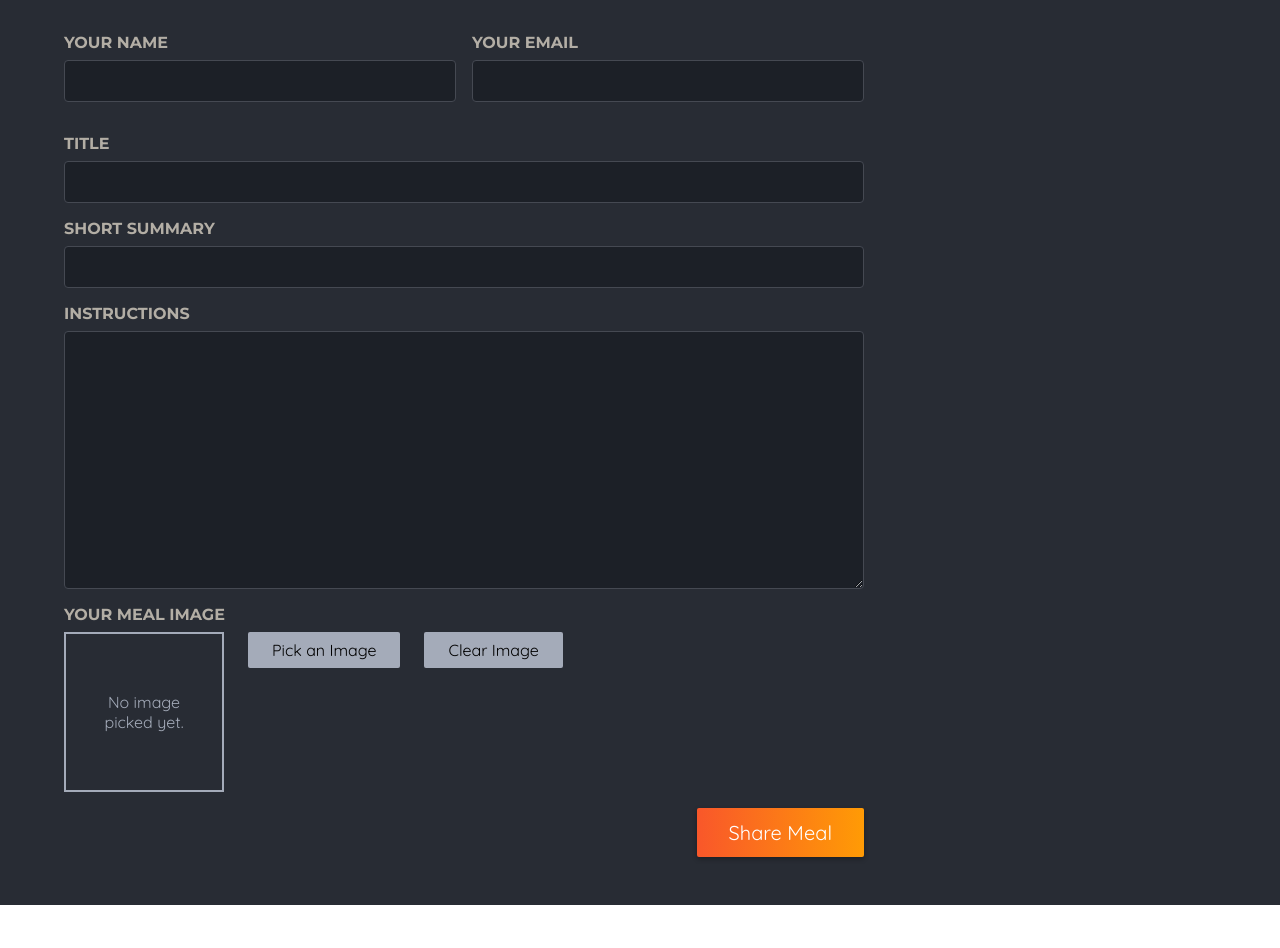
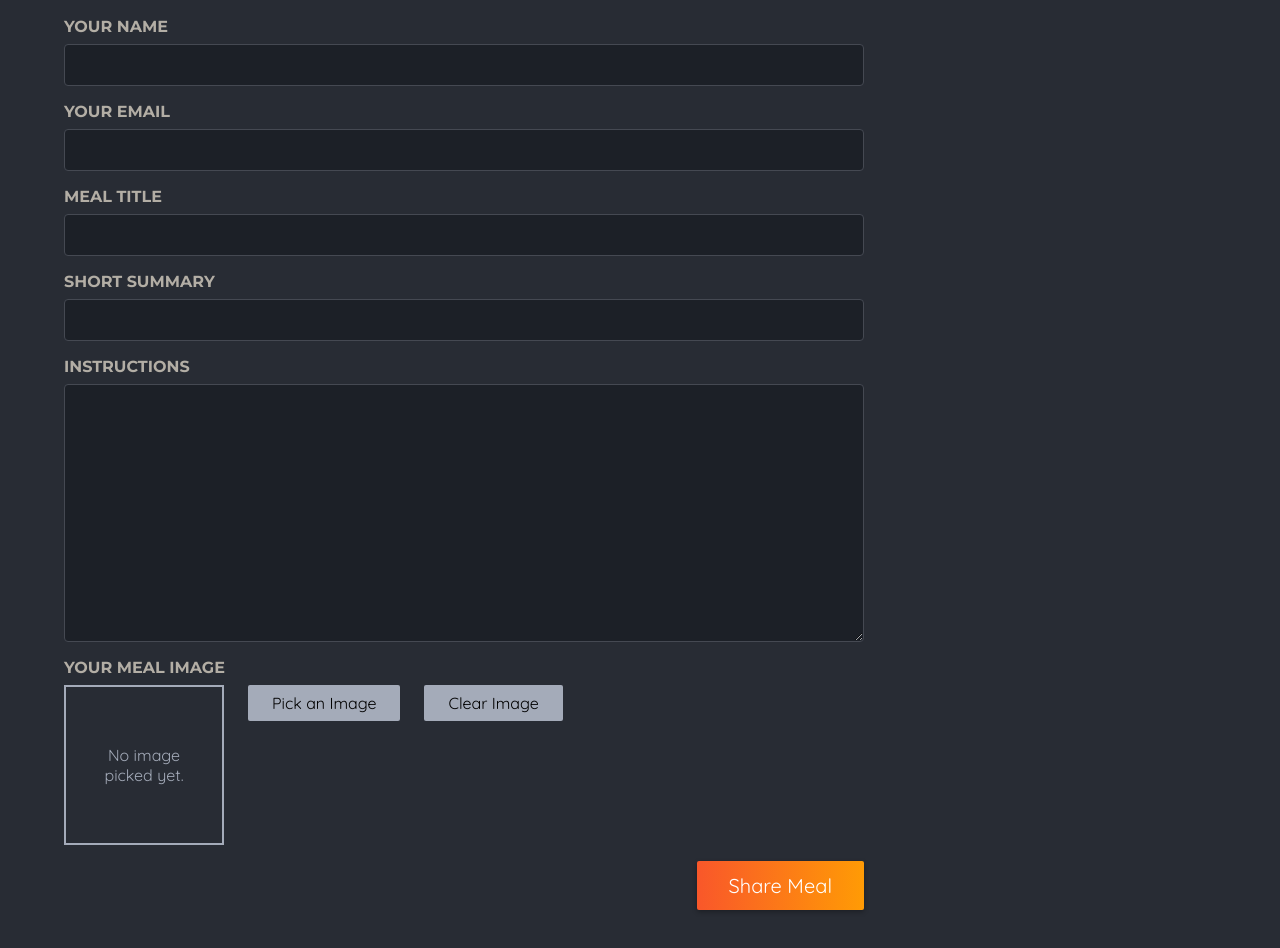
Before and after one commit to VitaliiZemliakov/nextjs, a Next.js app: page /meals/share in a window 1280 px wide. Shown: the part 520-1468 px from the top of the page. Before the commit the page ends 1425 px from the top, so only its background shows below. Built offline with nearby package versions, Linux system fonts and the light colour scheme.

Commit message:
sharemeals impovements

```diff
--- a/app/meals/[mealSlug]/page.tsx
+++ b/app/meals/[mealSlug]/page.tsx
@@ -10,7 +10,7 @@ export default async function MealDetailsPage({
     params: Promise<{ mealSlug: string }>;
 }) {
     const mealSlug = (await params).mealSlug;
-    const meal = getMeal(mealSlug);
+    const meal = await getMeal(mealSlug);
 
     if (!meal) {
         notFound();
--- a/app/meals/page.tsx
+++ b/app/meals/page.tsx
@@ -2,7 +2,7 @@ import Link from "next/link";
 import classes from "./page.module.css";
 import MealsGrid from "@/components/meals/meals-grid";
 import { getMeals } from "@/lib/meals";
-import { Suspense, use } from "react";
+import { JSX, Suspense, use } from "react";
 import MealsLoading from "./loading";
 import { Meal } from "@/components/meals/meal-item";
 
@@ -11,7 +11,7 @@ function MealsComponent({ mealsPromise }: { mealsPromise: Promise<Meal[]> }) {
     return <MealsGrid meals={meals} />;
 }
 
-export default function MealsPage() {
+export default function MealsPage(): JSX.Element {
     const mealsPromise = getMeals();
     return (
         <>
--- a/app/meals/share/page.tsx
+++ b/app/meals/share/page.tsx
@@ -3,6 +3,104 @@
 import ImagePicker from "@/components/meals/image-picker";
 import classes from "./page.module.css";
 import { shareMeal } from "@/lib/actions";
+
+interface InputFieldProps {
+    label: string;
+    id: string;
+    name: string;
+    type?: string;
+    required?: boolean;
+}
+
+interface TextAreaProps {
+    label: string;
+    id: string;
+    name: string;
+    rows?: number;
+    required?: boolean;
+}
+
+function InputField({
+    label,
+    id,
+    name,
+    type = "text",
+    required = false,
+}: InputFieldProps) {
+    return (
+        <p>
+            <label htmlFor={id}>{label}</label>
+            <input type={type} id={id} name={name} required={required} />
+        </p>
+    );
+}
+
+function TextArea({
+    label,
+    id,
+    name,
+    rows = 10,
+    required = false,
+}: TextAreaProps) {
+    return (
+        <p>
+            <label htmlFor={id}>{label}</label>
+            <textarea
+                id={id}
+                name={name}
+                rows={rows}
+                required={required}
+            ></textarea>
+        </p>
+    );
+}
+
+function ShareMealForm() {
+    return (
+        <form className={classes.form} action={shareMeal}>
+            <InputField
+                label="Your name"
+                id="name"
+                name="name"
+                type="text"
+                required={true}
+            />
+            <InputField
+                label="Your email"
+                id="email"
+                name="email"
+                type="email"
+                required={true}
+            />
+            <InputField
+                label="Meal Title"
+                id="title"
+                name="title"
+                type="text"
+                required={true}
+            />
+            <InputField
+                label="Short Summary"
+                id="summary"
+                name="summary"
+                type="text"
+                required={true}
+            />
+
+            <TextArea
+                label="Instructions"
+                id="instructions"
+                name="instructions"
+                rows={10}
+                required={true}
+            />
+            <ImagePicker name="image" label="Your Meal Image" />
+            <p className={classes.actions}>
+                <button type="submit">Share Meal</button>
+            </p>
+        </form>
+    );
+}
 
 export default function ShareMealPage() {
     return (
@@ -15,49 +113,7 @@ export default function ShareMealPage() {
                 <p>Or any other meal you feel needs sharing!</p>
             </header>
             <main className={classes.main}>
-                <form className={classes.form} action={shareMeal}>
-                    <div className={classes.row}>
-                        <p>
-                            <label htmlFor="name">Your name</label>
-                            <input type="text" id="name" name="name" required />
-                        </p>
-                        <p>
-                            <label htmlFor="email">Your email</label>
-                            <input
-                                type="email"
-                                id="email"
-                                name="email"
-                                required
-                            />
-                        </p>
-                    </div>
-                    <p>
-                        <label htmlFor="title">Title</label>
-                        <input type="text" id="title" name="title" required />
-                    </p>
-                    <p>
-                        <label htmlFor="summary">Short Summary</label>
-                        <input
-                            type="text"
-                            id="summary"
-                            name="summary"
-                            required
-                        />
-                    </p>
-                    <p>
-                        <label htmlFor="instructions">Instructions</label>
-                        <textarea
-                            id="instructions"
-                            name="instructions"
-                            rows={10}
-                            required
-                        ></textarea>
-                    </p>
-                    <ImagePicker name="image" label="Your Meal Image" />
-                    <p className={classes.actions}>
-                        <button type="submit">Share Meal</button>
-                    </p>
-                </form>
+                <ShareMealForm />
             </main>
         </>
     );
--- a/lib/meals.tsx
+++ b/lib/meals.tsx
@@ -9,13 +9,14 @@ import { MealType } from "./meal-utils";
 const db = sql("meals.db");
 
 export async function getMeals(): Promise<Meal[]> {
-    await new Promise((resolve) => setTimeout(resolve, 4000));
-    // throw new Error('sorry, we have to stop you here')
+    await new Promise((resolve) => setTimeout(resolve, 2000));
+
     return db.prepare("SELECT * FROM meals").all() as Meal[];
 }
 
-export function getMeal(slug: string) {
-    //  await new Promise((resolve) => setTimeout(resolve, 4000));
+export async function getMeal(slug: string) {
+     await new Promise((resolve) => setTimeout(resolve, 2000));
+
     return db.prepare("SELECT * FROM meals WHERE slug = ?").get(slug) as Meal;
 }
 
```
